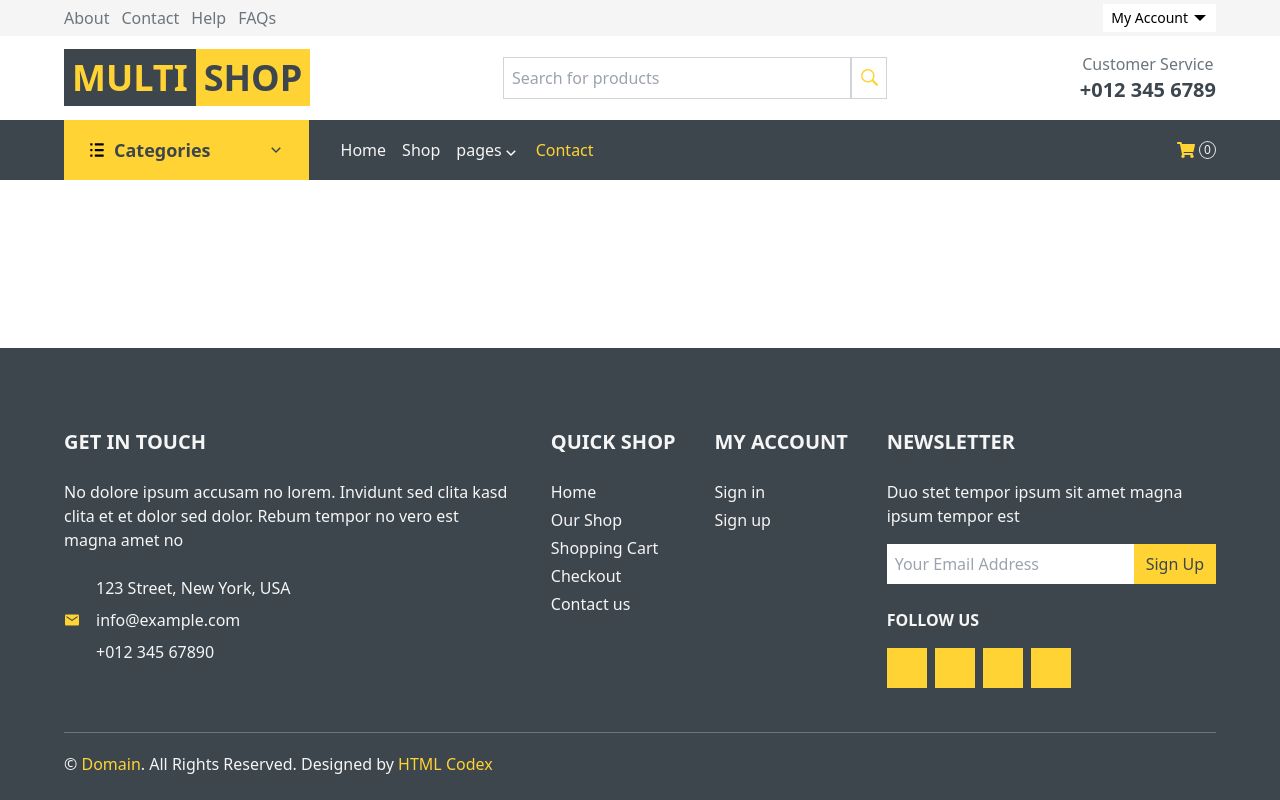
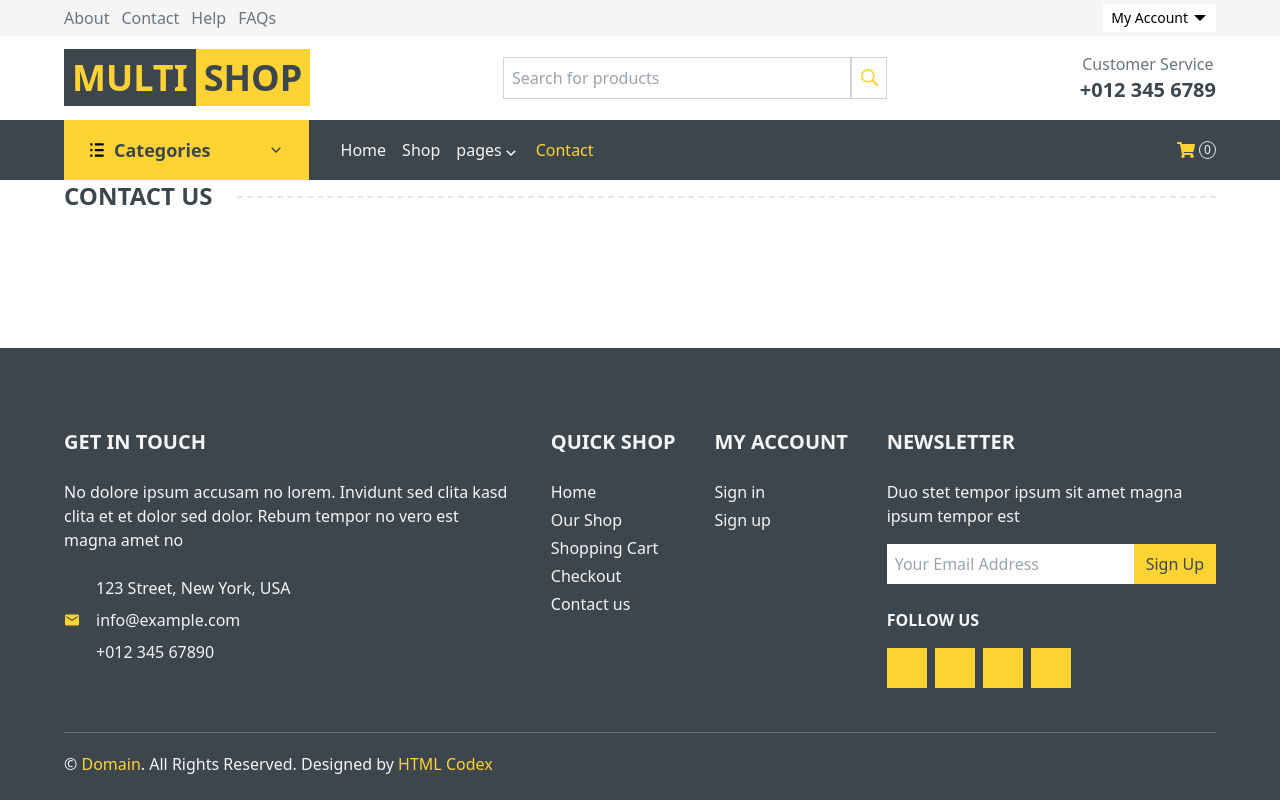
Before and after one commit to Cokejnr7/multishop, a React (Create React App) app: page /contact in a window 1280 px wide. Built offline with nearby package versions, Linux system fonts and the light colour scheme; some icons are missing.

Commit message:
Contact screen

```diff
--- a/src/App.js
+++ b/src/App.js
@@ -1,6 +1,7 @@
 import Header from "./components/Header";
 import Footer from "./components/Footer";
 import Home from "./screens/Home";
+import Contact from "./screens/Contact";
 import Route from "./components/Route";
 
 const App = () => {
@@ -10,6 +11,10 @@ const App = () => {
       <Route path="/">
         <Home />
       </Route>
+      <Route path="/contact">
+        <Contact />
+      </Route>
+
       <Footer />
     </div>
   );
--- a/src/components/CategoryList.js
+++ b/src/components/CategoryList.js
@@ -31,7 +31,7 @@ const CategoryList = () => {
 
   return (
     <div className="flex flex-col gap-y-6">
-      <Heading name="CATEGORIES" />
+      <Heading>CATEGORIES</Heading>
       <div className="__list">{renderedCategories}</div>
     </div>
   );
--- a/src/components/Heading.js
+++ b/src/components/Heading.js
@@ -1,7 +1,7 @@
-const Heading = ({ name }) => {
+const Heading = ({ children }) => {
   return (
     <div className="flex items-center gap-x-6">
-      <h2 className="text-3xl font-bold text-marko sub__heading">{name}</h2>
+      <h2 className="text-2xl font-bold text-marko sub__heading">{children}</h2>
       <span className="border-b-2 h-1 grow border-dashed "></span>
     </div>
   );
--- a/src/components/FeaturedProducts.js
+++ b/src/components/PopularProducts.js
@@ -2,8 +2,8 @@ import { useState, useEffect } from "react";
 import axios from "axios";
 import ProductList from "./ProductList";
 
-const FeaturedProducts = () => {
-  const [recentProducts, setRecentProducts] = useState([]);
+const PopularProducts = () => {
+  const [popularProducts, setPopularProducts] = useState([]);
 
   const fetchRecentProducts = async () => {
     try {
@@ -11,7 +11,7 @@ const FeaturedProducts = () => {
         "http://127.0.0.1:8000/api/store/products/recent_products/"
       );
       console.log(response.data);
-      setRecentProducts(response.data);
+      setPopularProducts(response.data);
     } catch (err) {
       console.log(err);
     }
@@ -21,7 +21,9 @@ const FeaturedProducts = () => {
     fetchRecentProducts();
   }, []);
 
-  return <ProductList headerName={"FEATURED PRODUCTS"} />;
+  return (
+    <ProductList products={popularProducts} headerName={"POPULAR PRODUCTS"} />
+  );
 };
 
-export default FeaturedProducts;
+export default PopularProducts;
--- a/src/components/ProductList.js
+++ b/src/components/ProductList.js
@@ -2,7 +2,7 @@ import React from "react";
 import ProductItem from "./ProductItem";
 import Heading from "./Heading";
 
-const ProductList = ({ headerName, products }) => {
+const ProductList = ({ products, headerName }) => {
   const renderedProducts = products.map((product, index) => {
     return (
       <React.Fragment key={index}>
@@ -13,8 +13,7 @@ const ProductList = ({ headerName, products }) => {
 
   return (
     <div className="flex flex-col gap-y-6">
-      {headerName && <Heading name={headerName} />}
-
+      <Heading>{headerName}</Heading>
       <div className="__list">{renderedProducts}</div>
     </div>
   );
--- /dev/null
+++ b/src/screens/Contact.js
@@ -0,0 +1,12 @@
+import Container from "../components/Container";
+import Heading from "../components/Heading";
+
+const Contact = () => {
+  return (
+    <Container>
+      <Heading>CONTACT US</Heading>
+    </Container>
+  );
+};
+
+export default Contact;
--- a/src/screens/Home.js
+++ b/src/screens/Home.js
@@ -1,7 +1,7 @@
 import Container from "../components/Container";
 import CategoryList from "../components/CategoryList";
 import RecentProducts from "../components/RecentProducts";
-import FeaturedProducts from "../components/FeaturedProducts";
+import PopularProducts from "../components/PopularProducts";
 import ServiceList from "../components/ServiceList";
 
 const Home = () => {
@@ -10,7 +10,7 @@ const Home = () => {
       <Container className="pt-8 pb-24 flex flex-col gap-y-24">
         <ServiceList />
         <CategoryList />
-        {/* <FeaturedProducts /> */}
+        <PopularProducts />
         <RecentProducts />
       </Container>
     </main>
```
